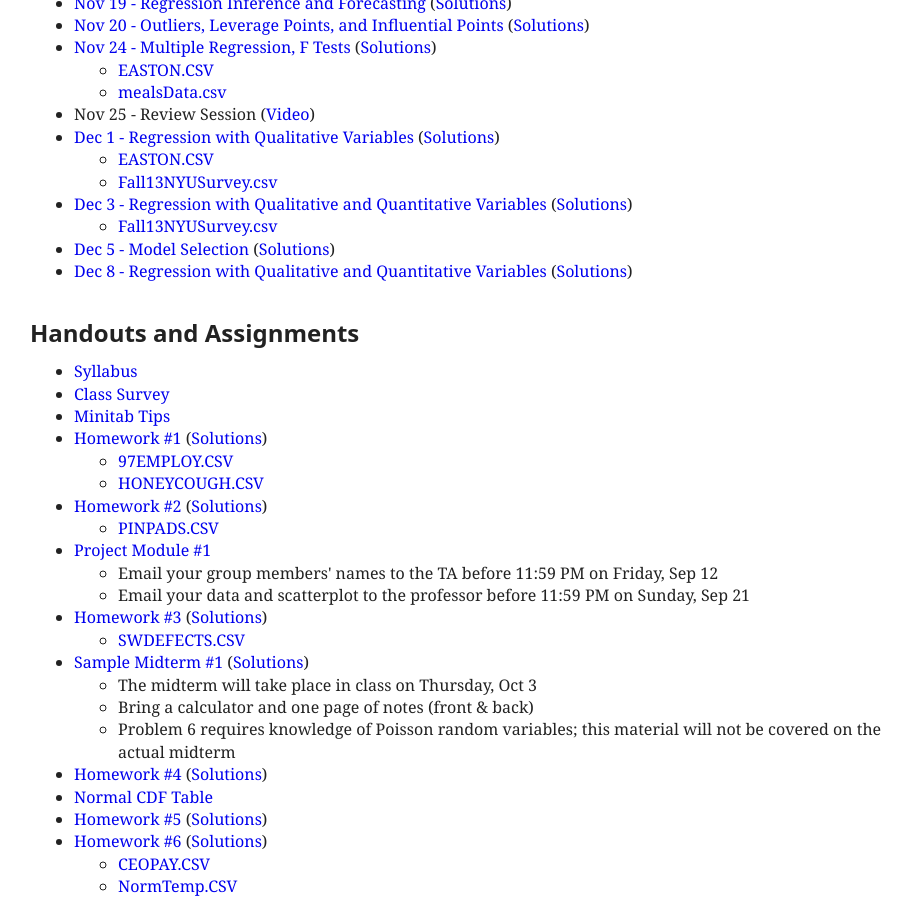
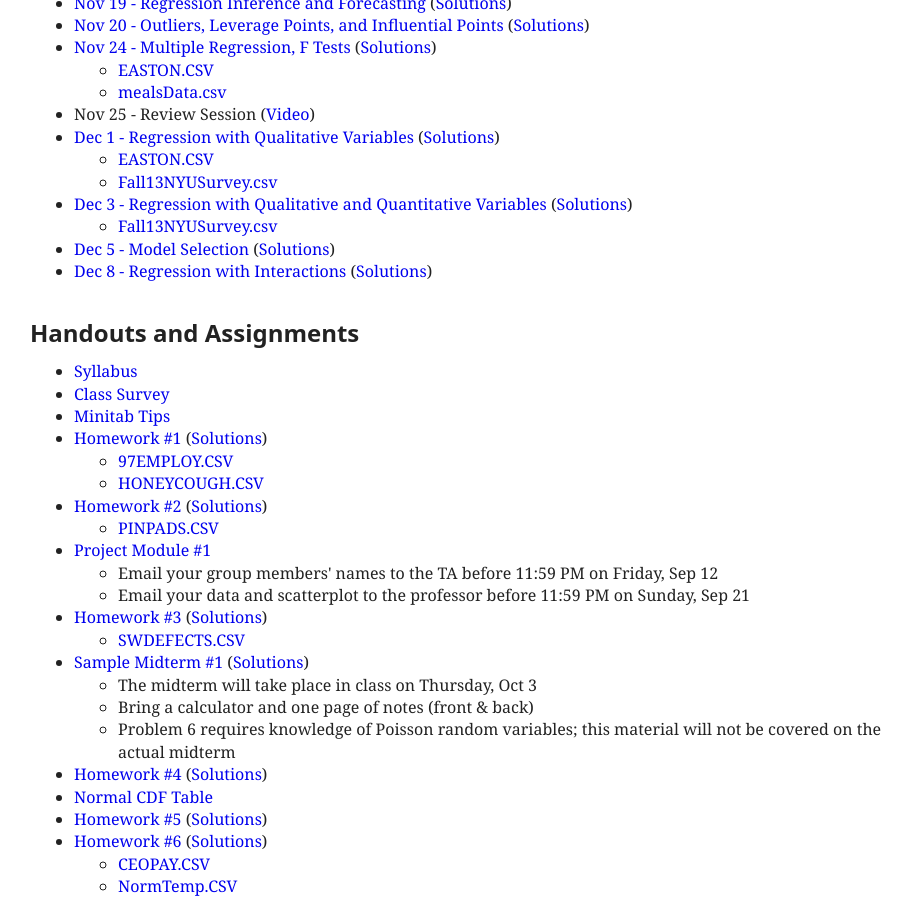
Before and after one commit to patperry/patperry.github.com, a Jekyll site: the page built from course/ub0103/index.html, in a window 1280 px wide and 900 px high, scrolled down 1326 px. Shown: the whole window, without its empty margins (178-1090 px from the left). Built offline with Jekyll 4.4.1, drawn with Linux system fonts in a browser that asks for light colours.

Commit message:
Fix Monday lecture

```diff
--- a/course/ub0103/index.html
+++ b/course/ub0103/index.html
@@ -134,8 +134,8 @@ stylesheet: /css/main.css?v=1
     </ul>
   <li><a href="lecture/reg-modelsel.pdf">Dec 5 - Model Selection</a>
     (<a href="lecture/reg-modelsel-sol.pdf">Solutions</a>)
-  <li><a href="lecture/reg-qualquant.pdf">Dec 8 - Regression with Qualitative and Quantitative Variables</a>
-    (<a href="lecture/reg-qualquant-sol.pdf">Solutions</a>)
+  <li><a href="lecture/reg-interaction.pdf">Dec 8 - Regression with Interactions</a>
+    (<a href="lecture/reg-interaction-sol.pdf">Solutions</a>)
 </ul>
 
 <h2>Handouts and Assignments</h2>
```
Also changed, not shown: 2 other files.
